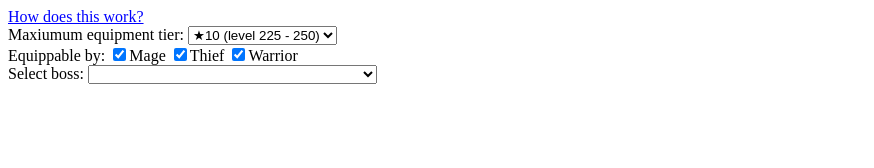
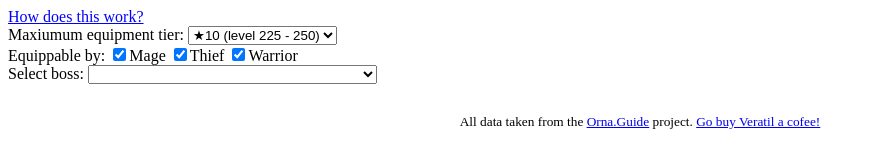
Before and after one commit to Vilx2/Bosses-Of-Orna-Battlegear-Selector, a plain HTML site: page index.html in a window 1280 px wide. Shown: the whole page, without its empty margins (0-874 px from the left). Drawn offline with Linux system fonts and the light colour scheme.

Commit message:
Credits to Veratil and Orna.Guide.

```diff
--- a/index.html
+++ b/index.html
@@ -49,6 +49,11 @@
 			margin: 10px 0;
 			font-weight: bold;
 			font-size: larger;
+		}
+		footer {
+			font-size: smaller;
+			text-align: center;
+			margin-top: 30px;
 		}
 	</style>
 </head>
@@ -111,6 +116,7 @@
 		<div id="combos"></div>
 	</div>
 	<div id="error"></div>
+	<footer>All data taken from the <a href="https://orna.guide/">Orna.Guide</a> project. <a href="https://ko-fi.com/veratil">Go buy Veratil a cofee!</a></footer>
 
 	<script>
 		(function() {
```
